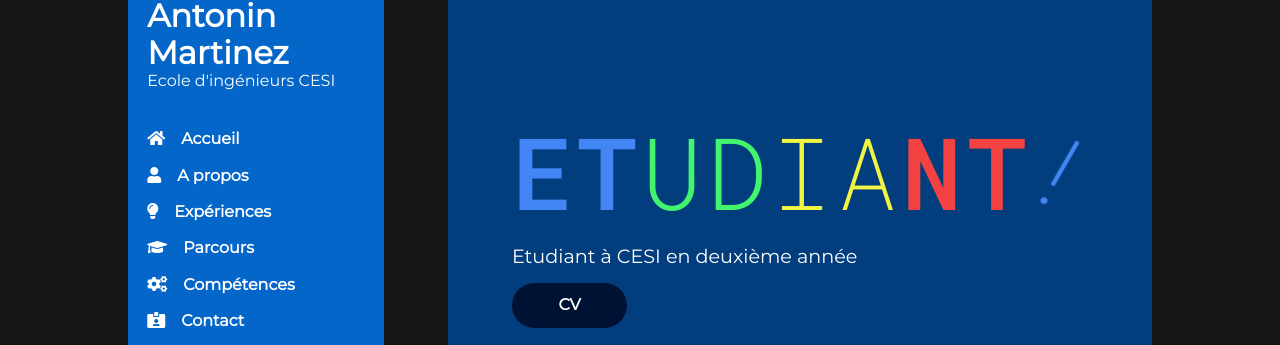
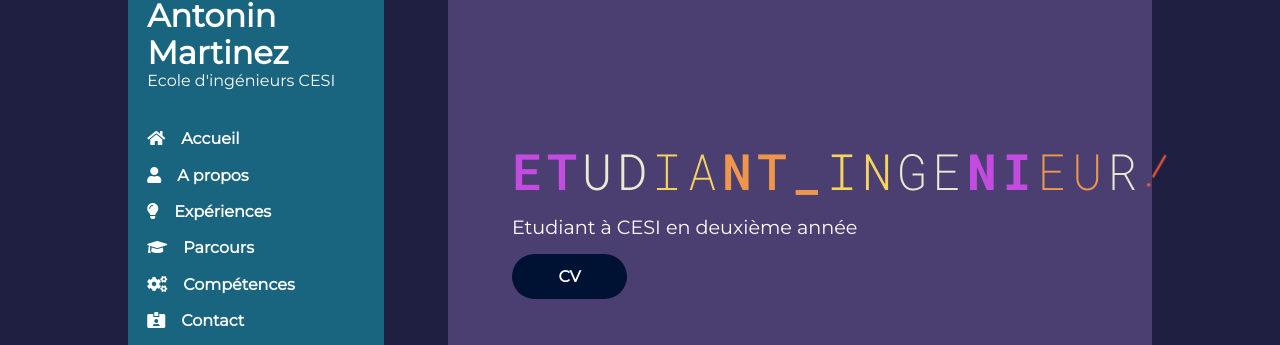
Before and after one commit to AntoninMart/website, a plain HTML site: page index.html in a window 1280 px wide. Shown: the part 179-524 px from the top of the page. Drawn offline with nearby package versions, Linux system fonts and the light colour scheme.

Commit message:
MAJ website
* Changement colorimétrie
* Changement Titre home

```diff
--- a/index.html
+++ b/index.html
@@ -38,11 +38,17 @@
     <!--A C C U E I L-->
     <section id="accueil">
         <div class="home-anim">
-            <span>ET</span>
-            <span>UD</span>
-            <span>IA</span>
-            <span>NT</span>
-            <span>!</span>
+            <span>ET</span> <!-- 1 -->
+            <span>UD</span> <!-- 2 -->
+            <span>IA</span> <!-- 3 -->
+            <span>NT</span> <!-- 4 -->
+            <span>_</span> <!-- 5 -->
+            <span>IN</span> <!-- 6 -->
+            <span>GE</span> <!-- 7 -->
+            <span>NI</span> <!-- 8 -->
+            <span>EU</span> <!-- 9 -->
+            <span>R</span> <!-- 10 -->
+            <span>!</span> <!-- 11 -->
         </div>
         <h2>Etudiant à CESI en deuxième année</h2>
         <input type="button" class="button" value="CV">
@@ -56,7 +62,8 @@
         <div class="box-propos">
             <div class="box-presentation">
                 <h2>Bonjour, </h2>
-                <h3>blabla étudiant Ingénieur en spécialité informatique blabla ui ui baguette </h3>
+                <h3>Je suis actuellement en deuxième année d'école d'ingénieur à CESI en spécialité informatique,
+                    Je me passionne pour le développement (Nodejs, C/C++, REACT, HTML, CSS).  </h3>
             </div>
             <div class="box-info">
                 <h2>Informations</h2>
--- a/style.css
+++ b/style.css
@@ -10,7 +10,7 @@ html {
 body {
     padding: 0;
     margin: 0;
-    background-color: #161616;
+    background-color: #1f2041;
     font-family: 'Montserrat', sans-serif;
     color: white;
     scroll-behavior: smooth;
@@ -26,7 +26,7 @@ a {
 }
 
 header {
-    background-color: #0466C8;
+    background-color: #19647E;
     height: 90vh;
     width: 20vw;
     margin-left: 10vw;
@@ -36,7 +36,7 @@ header {
 
 section {
     border-radius: 25px;
-    background-color: #023E7D;
+    background-color: #4B3F72;
     height: 80vh;
     width: 45vw;
     margin-left: 35vw;
@@ -79,7 +79,7 @@ header h2{
 }
 
 .nav-page a:hover{
-    color: #002855;
+    color: #FFC857;
 }
 
 .nav-page i {
@@ -162,34 +162,69 @@ scroll-container {
     z-index: 1;
     color: #fff;
     font-family: "Roboto Mono", monospace;
-    font-size: 100px;
+    font-size: 50px;
     font-weight: 200;
     letter-spacing: 5px;
 }
 
+/*E T U D I A N T*/
 
 .home-anim span:nth-child(1){
-    color: #4285F4;
+    color: #c34be0;
     animation: animText 0.8s ease-in-out infinite;
 }
 
 .home-anim span:nth-child(2){
-    color: #42f46e;
+    color: #EBEBD3;
     animation: animText 1.2s ease-in-out infinite;
 }
 
 .home-anim span:nth-child(3){
-    color: #f1f442;
+    color: #F4D35E;
     animation: animText 1.6s ease-in-out infinite;
 }
 
 .home-anim span:nth-child(4){
-    color: #f44242;
+    color: #EE964B;
     animation: animText 1.8s ease-in-out infinite;
 }
 
+/*I N G E N I E U R*/
+
 .home-anim span:nth-child(5){
-    color: #4285F4;
+    color: #EE964B;
+    animation: animText 0.8s ease-in-out infinite;
+}
+
+.home-anim span:nth-child(6){
+    color: #F4D35E;
+    animation: animText 1.2s ease-in-out infinite;
+}
+
+.home-anim span:nth-child(7){
+    color: #EBEBD3;
+    animation: animText 1.6s ease-in-out infinite;
+}
+
+.home-anim span:nth-child(8){
+    color: #c34be0;
+    animation: animText 2.2s ease-in-out infinite;
+}
+
+.home-anim span:nth-child(9){
+    color: #EE964B;
+    animation: animText 2.4s ease-in-out infinite;
+}
+
+.home-anim span:nth-child(10){
+    color: #EBEBD3;
+    animation: animText 2.6s ease-in-out infinite;
+}
+
+/* ! */
+
+.home-anim span:nth-child(11){
+    color: #F95738;
     animation: animMark 1s ease-in-out infinite;
 }
 
@@ -251,7 +286,7 @@ scroll-container {
     margin: 0;
     width: 2vw;
     height: 0.3vh;
-    background-color: red;
+    background-color: #FFC857;
 }
 
 #propos h2{
```
